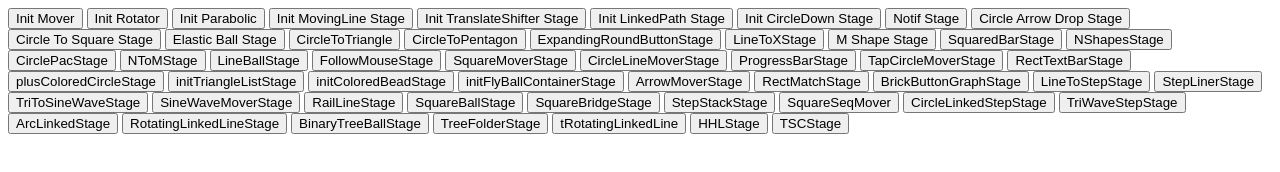
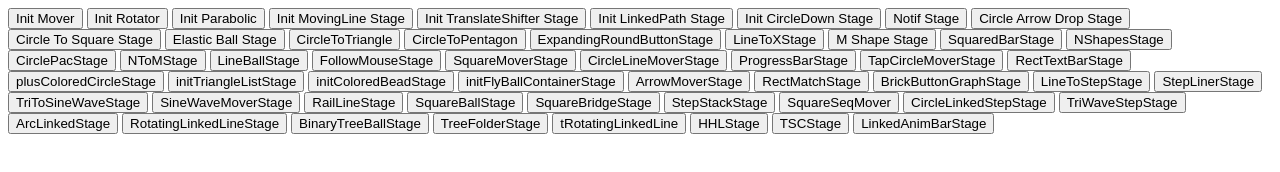
Before and after one commit to Anwesh43/some-js-ui-experiments, a plain HTML site: page index.html in a window 1280 px wide. Drawn offline with Linux system fonts and the light colour scheme.

Commit message:
adding LinkedAnimBarStage in index.html

```diff
--- a/index.html
+++ b/index.html
@@ -51,6 +51,7 @@
 <button id="tRotatingLinkedLine" onclick="initTRotatingLinkedLineStage()">tRotatingLinkedLine</button>
 <button id="hhlStage" onclick="HalfHexLinkedStage.init()">HHLStage</button>
 <button id="tscStage" onclick="TranslatingShrinkingCircleStage.init()">TSCStage</button>
+<button id="labStage" onclick="LinkedAnimBarStage.init()">LinkedAnimBarStage</button>
 <script src="TouchDownBallMover.js">
 </script>
 <script src="DimensionController.js">
@@ -155,6 +156,8 @@
 </script>
 <script src="HalfHexLinkedStage.js">
 </script>
-<script src="TranslatingShrinkingCircle.js">
+<script src="TranslatingShrinkingCircleStage.js">
+</script>
+<script src="LinkedAnimBarStage.js">
 </script>
 </body>
```
